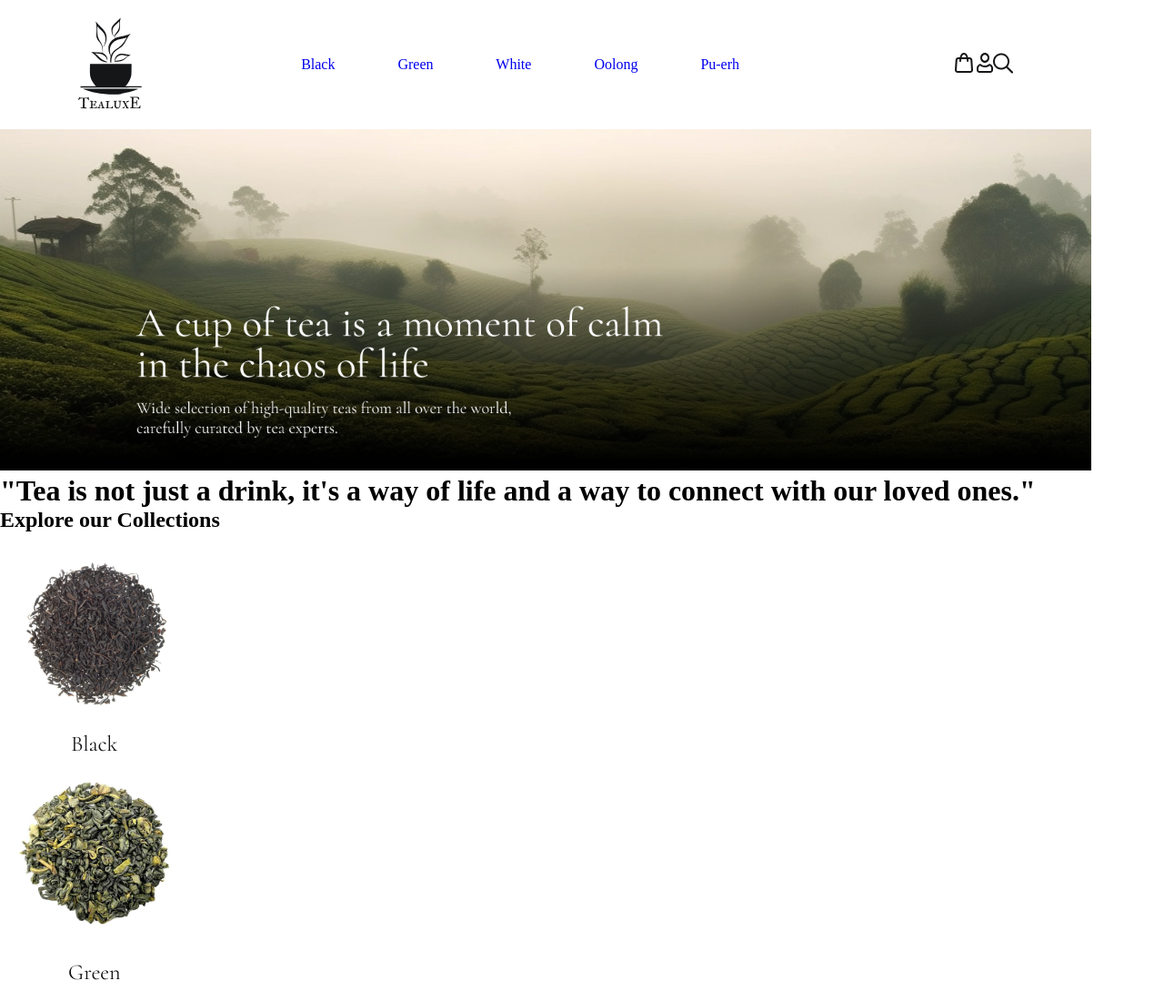
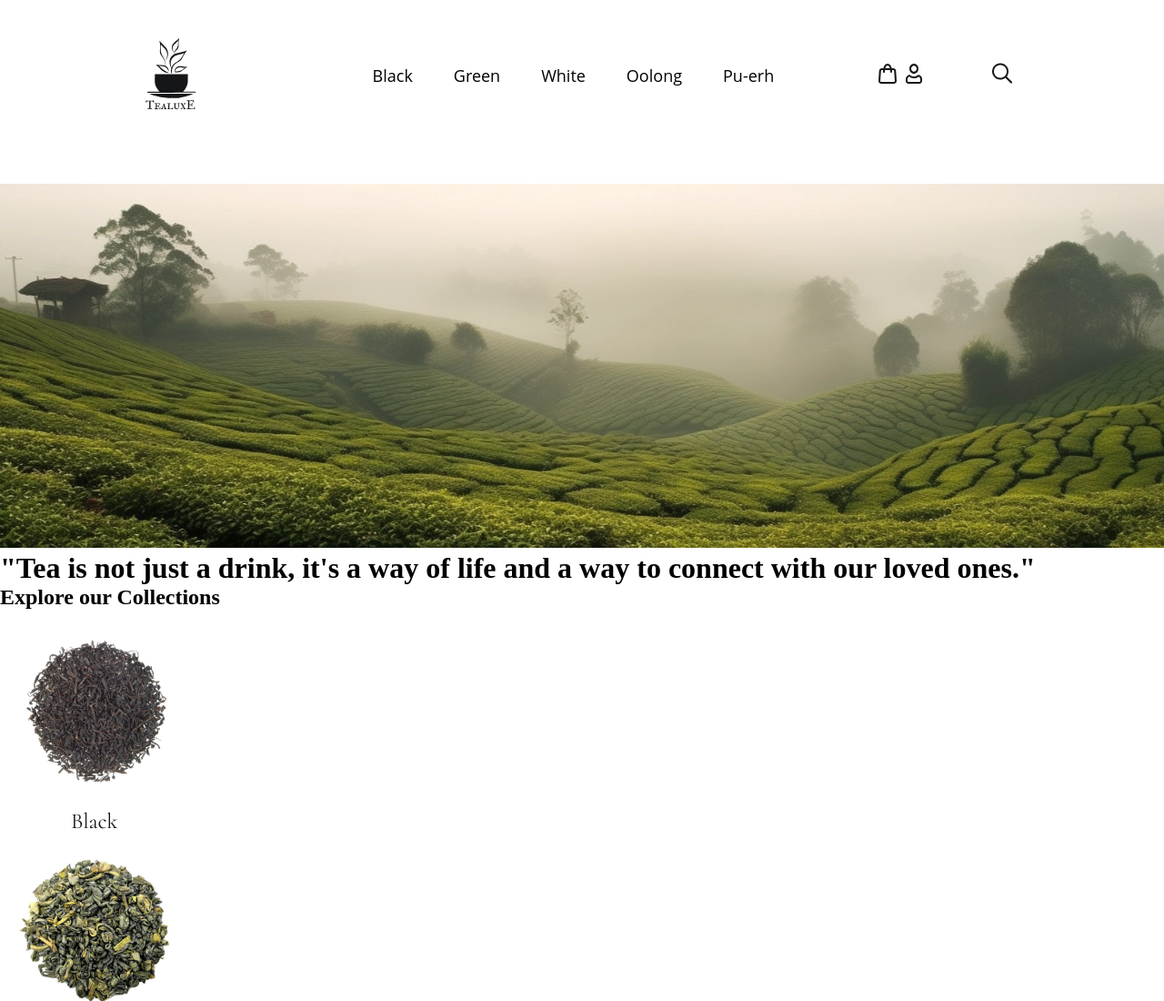
Before and after one commit to Roman23F/module7, a plain HTML site: page index.html in a window 1280 px wide. Shown: the top 1100 px of the page at 91% size. Drawn offline with Linux system fonts and the light colour scheme.

Commit message:
Изменен header

```diff
--- a/css/styles.css
+++ b/css/styles.css
@@ -1,6 +1,7 @@
 *{
   margin: 0;
-  max-width: 1200px;
+  padding: 0;
+  text-decoration: none;
 }
 
 a{
@@ -8,40 +9,68 @@ a{
 }
 
 body{
-  max-width: auto;
   display: flex;
-  /* justify-content: center; */
   flex-direction: column ;
+  align-items: center
 }
 
 header{
+  align-self: center;
+}
+
+.logo{
+  Width: 6%;
+  Height: 105px;
+  margin-right: 20%;
+}
+
+.header-nav{
   display: flex;
+  flex-direction: row;
   align-items: center;
-  justify-content: space-around;
-  height: 142px;
+  padding-bottom: 37px;
+  margin: 30px auto 30px auto;
+  width: 75%;
+  padding-right: 0;
+}
+
+.nav-ol{
+  list-style: none;
+  margin: 0;
+  display: flex;
+  justify-content: space-between;
+  flex-direction: row;
+  width: 46%;
+  margin-right: 12%;
+}
+
+.nav-ol__list{
+  font-family: Open Sans;
+  font-size: 18px;
+  text-align: center;
+  color: black;
+}
+
+.nav-manage{
+  width: 5%;
+  display: flex;
+  justify-content: space-between;
+  margin-right: 8%;
+}
+
+.nav-manage__btn{
 
 }
 
-.logo{
-  Width: 73.2px;
-  Height: 105px;
-}
-
-nav{
-  display: flex;
+.nav-search{
 
 }
 
-.nav_teas
 
-.nav_tea{
-  margin-right: 65px;
-}
 
-.header_manage{
-  display: flex;
-}
+
 
 .banner{
+  width: 100%;
 
 }
--- a/index.html
+++ b/index.html
@@ -9,35 +9,44 @@
 <body>
 
   <header>
-    <img src="./images/Logo.svg" alt="Логотип" class="logo">
 
-    <nav>
 
-      <div class="nav_teas">
-        <a href="#" class="nav_tea">Black</a>
-        <a href="#" class="nav_tea">Green</a>
-        <a href="#" class="nav_tea">White</a>
-        <a href="#" class="nav_tea">Oolong</a>
-        <a href="#" class="nav_tea">Pu-erh</a>
+    <nav class="header-nav">
+
+      <img src="./images/Logo.svg" alt="Логотип" class="logo">
+
+      <ol class="nav-ol">
+        <li>
+          <a href="#" class="nav-ol__list">Black</a>
+        </li>
+        <li>
+          <a href="#" class="nav-ol__list">Green</a>
+        </li>
+        <li>
+          <a href="#" class="nav-ol__list">White</a>
+        </li>
+        <li>
+          <a href="#" class="nav-ol__list">Oolong</a>
+        </li>
+        <li>
+          <a href="#" class="nav-ol__list">Pu-erh</a>
+        </li>
+      </ol>
+
+      <div class="nav-manage">
+        <a href="#" class="nav-manage__btn"><img src="./images/basket.svg" alt="корзина"></a>
+        <a href="#" class="nav-manage__btn"><img src="./images/user.svg" alt="Пользователь"></a>
       </div>
+
+      <a href="#"><img src="./images/search.png" alt="Поиск" class="nav-search"></a>
 
     </nav>
 
-    <div class="header_manage">
-      <div>
-        <a href="#"><img src="./images/basket.svg" alt="корзина"></a>
-        <a href="#"><img src="./images/user.svg" alt="Пользователь"></a>
-      </div>
-
-      <a href="#"><img src="./images/search.png" alt="Поиск"></a>
-
-    </div>
+    <img src="./images/banner.png" alt="Заголовок" class="banner">
 
   </header>
 
 <main>
-
-  <img src="./images/Header.png" alt="Заголовок" class="banner">
 
   <h1>"Tea is not just a drink, it's a way of life and a way to connect with our loved ones."</h1>
   <section>
```
Also changed, not shown: images/Header.png (deleted), images/banner.png (added).
